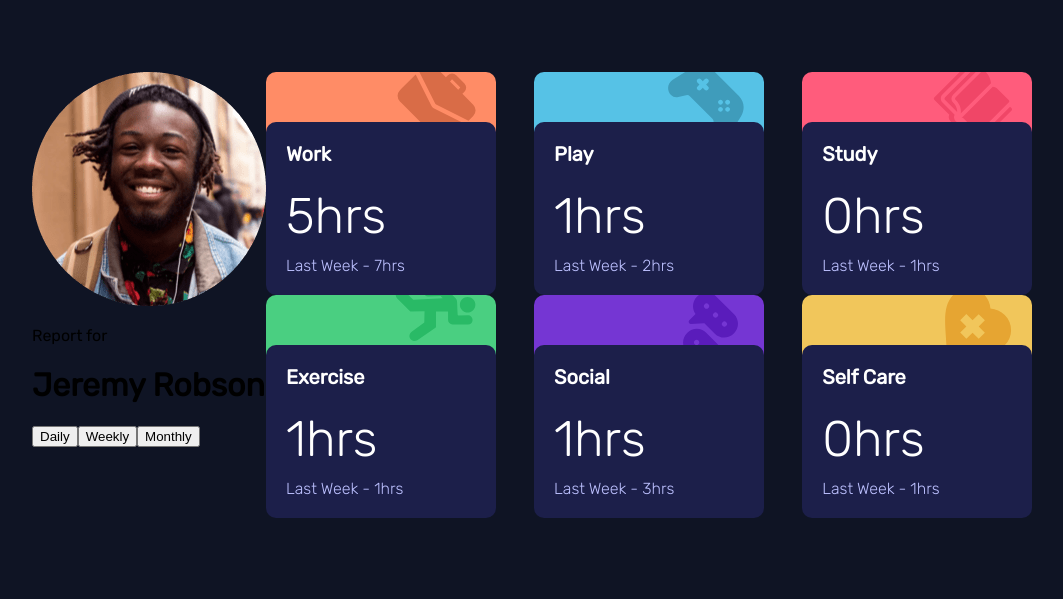
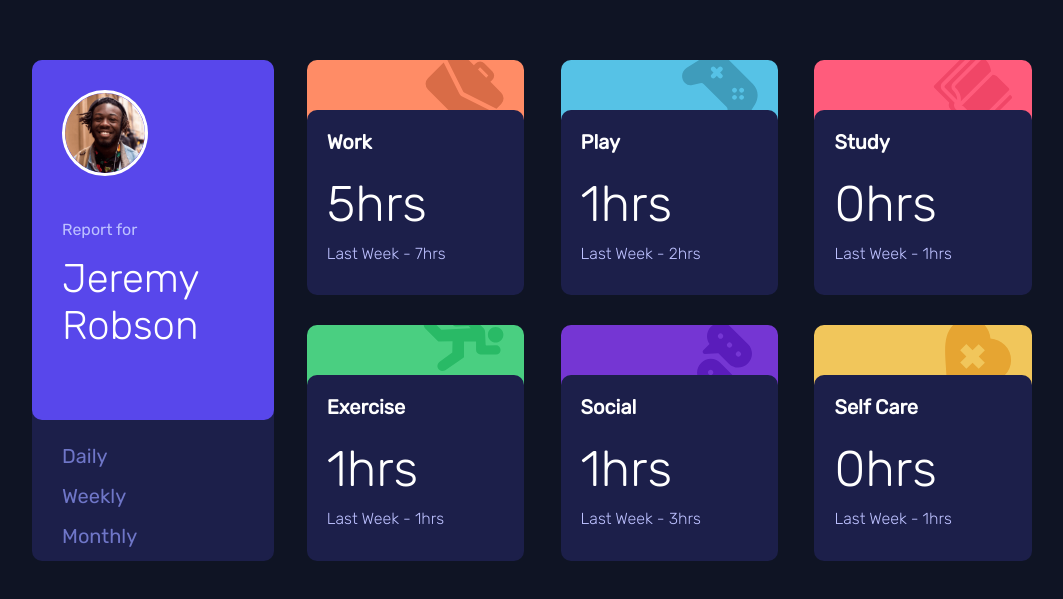
Before and after one commit to vicfir/time-tracking-dashboard, a React (Create React App) app: page / in a window 1280 px wide. Shown: the part 113-712 px from the top of the page, without its empty margins (108-1171 px from the left). Built offline with nearby package versions, Linux system fonts and the light colour scheme.

Commit message:
user style

```diff
--- a/src/components/cards/public/style/cards.scss
+++ b/src/components/cards/public/style/cards.scss
@@ -2,9 +2,10 @@
     display: flex;
     flex-wrap: wrap;
     justify-content: space-between;
+    width: 75%;
 
     .card {
-        margin-top: 50px;
+        margin-top: 80px;
         width: 30%;
         background-color: hsl(235, 46%, 20%);
         border-radius: 10px;
--- a/src/components/user/public/style/user.scss
+++ b/src/components/user/public/style/user.scss
@@ -1,3 +1,50 @@
 .user {
     display: flex;
+
+    .userInfo {
+        background-color: hsl(235, 46%, 20%);
+        border-radius: 10px;
+        width: 25%;
+        margin-right: 3.3%;
+        margin-top: 30px;
+
+        .userInfoTxt {
+            background-color: hsl(246, 80%, 60%);
+            border-radius: 10px;
+            height: 60%;
+            padding: 30px;
+
+            img {
+                width: 80px;
+                border: 3px solid white;
+                border-radius: 100%;
+            }
+            p{
+                color: hsl(236, 100%, 87%);
+                margin-top: 40px;
+            }
+            h1 {
+                color: white;
+                font-weight: 300;
+                font-size: 40px;
+                margin: 0 0 30px 0;
+            }
+        }
+
+        .btnInfo {
+            display: flex;
+            flex-direction: column;
+            justify-content: space-between;
+            list-style: none;
+            padding: 0 30px;
+
+            li {
+                color: hsl(235, 45%, 61%);
+                font-size: 20px;
+                margin: 8px 0;
+                cursor: pointer;
+            }
+
+        }
+    }
 }
--- a/src/components/user/user.js
+++ b/src/components/user/user.js
@@ -12,15 +12,17 @@ export const User = () => {
     }
     return (
         <div className='user'>
-            <div>
-                <img src="./images/image-jeremy.png" alt="" />
-                <p>Report for</p>
-                <h1>Jeremy Robson</h1>
-                <div>
-                    <button onClick={changeTime}>Daily</button>
-                    <button onClick={changeTime}>Weekly</button>
-                    <button onClick={changeTime}>Monthly</button>
+            <div className='userInfo'>
+                <div className='userInfoTxt'>
+                    <img src="./images/image-jeremy.png" alt="" />
+                    <p>Report for</p>
+                    <h1>Jeremy Robson</h1>
                 </div>
+                <ul className='btnInfo'>
+                    <li onClick={changeTime}>Daily</li>
+                    <li onClick={changeTime}>Weekly</li>
+                    <li onClick={changeTime}>Monthly</li>
+                </ul>
             </div>
             <Cards time={time}/>
         </div>
```
